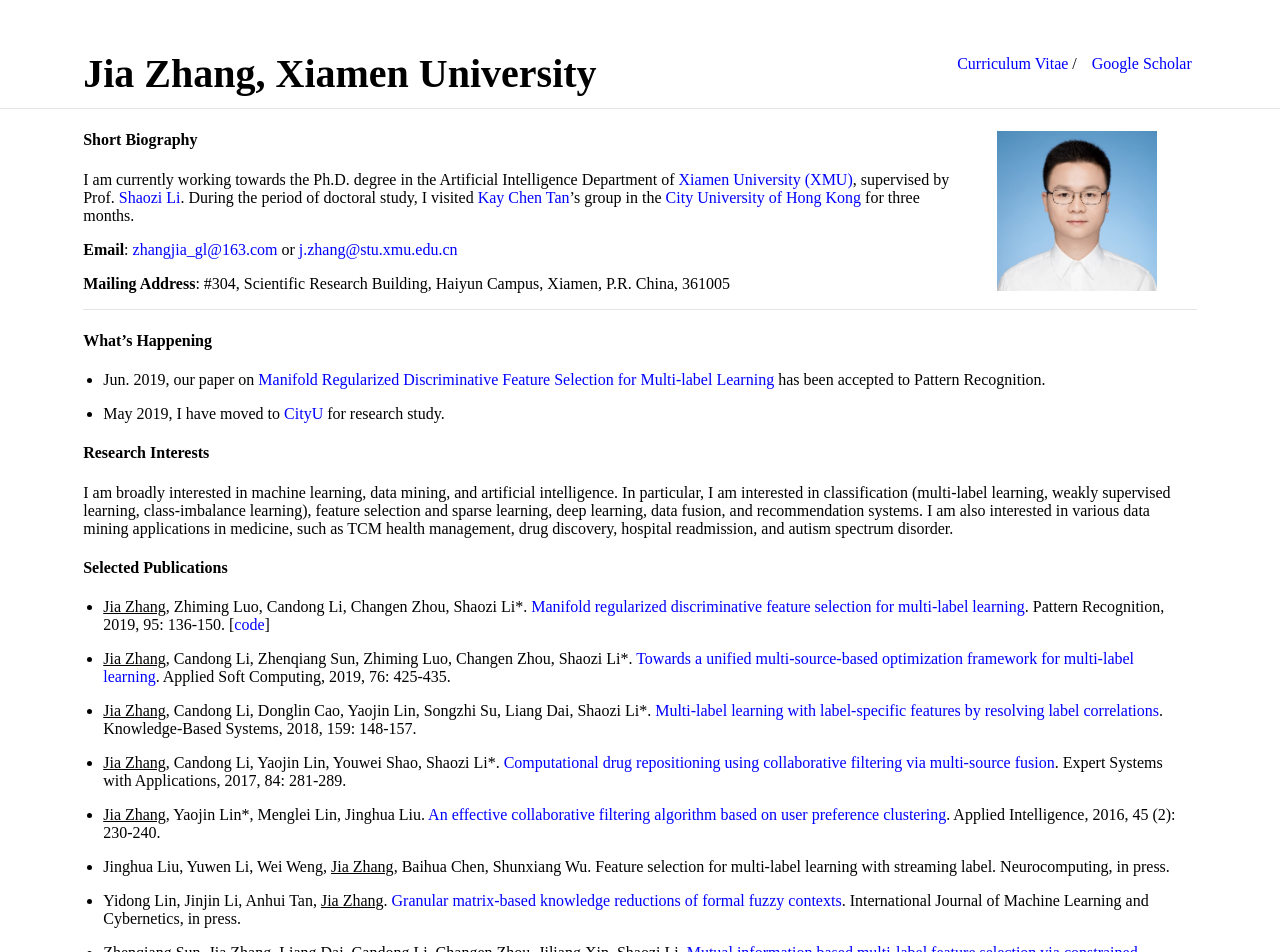
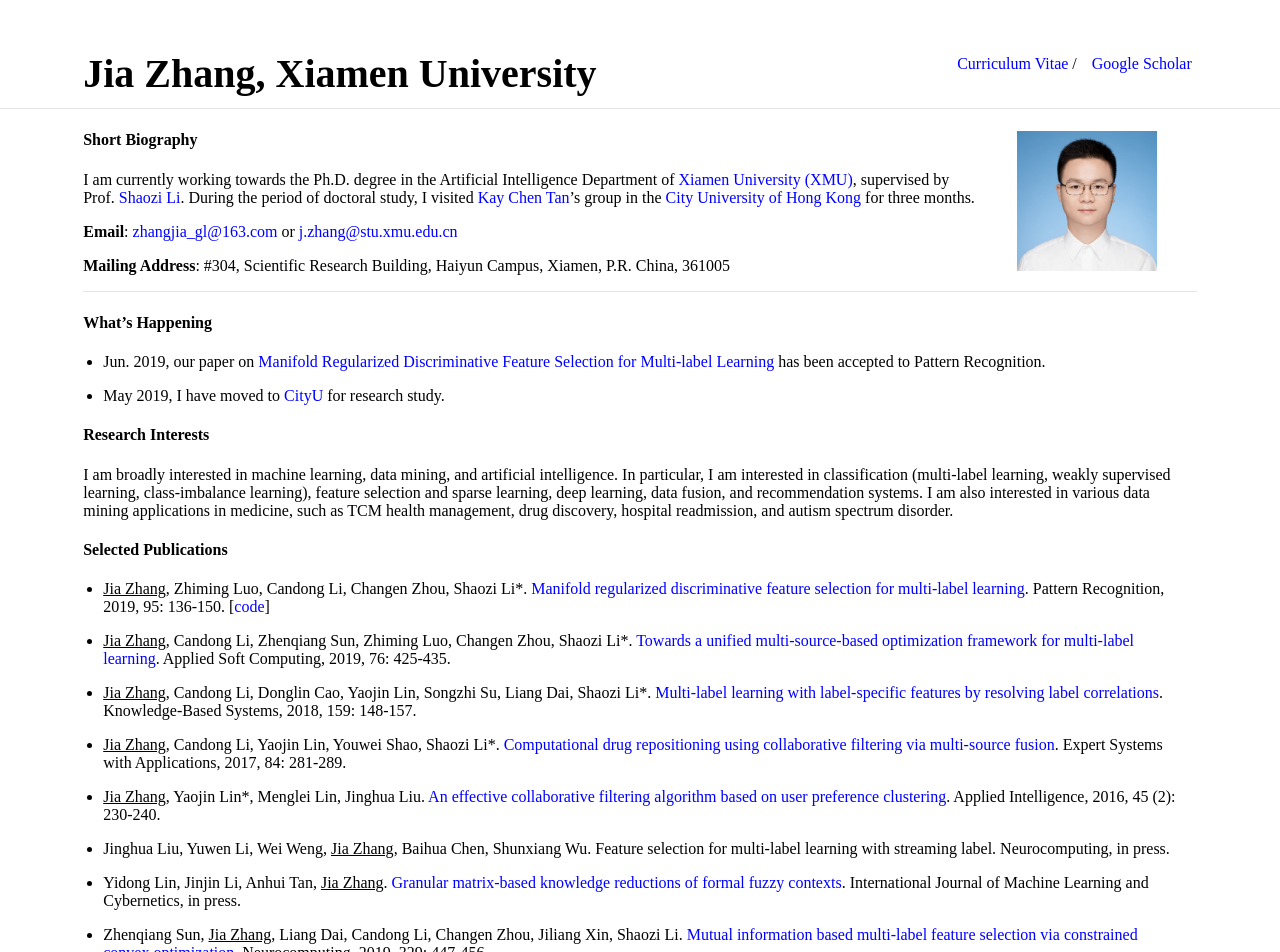
Before and after one commit to jiazhang-ml/jiazhang-ml.github.io, a Jekyll site: the page built from index.md, in a window 1280 px wide. Shown: the top 952 px of the page. Built offline with Jekyll 4.4.1, drawn with Linux system fonts in a browser that asks for light colours.

Commit message:
Update typography.scss

```diff
--- a/_sass/typography.scss
+++ b/_sass/typography.scss
@@ -37,8 +37,8 @@
         font-style: italic;
     }
     .profile-picture {
-        height: 160px;
-        width: 160px;
+        height: 140px;
+        width: 140px;
         position: relative;
         margin: 0px 40px 0 40px;
         float: right;
```
